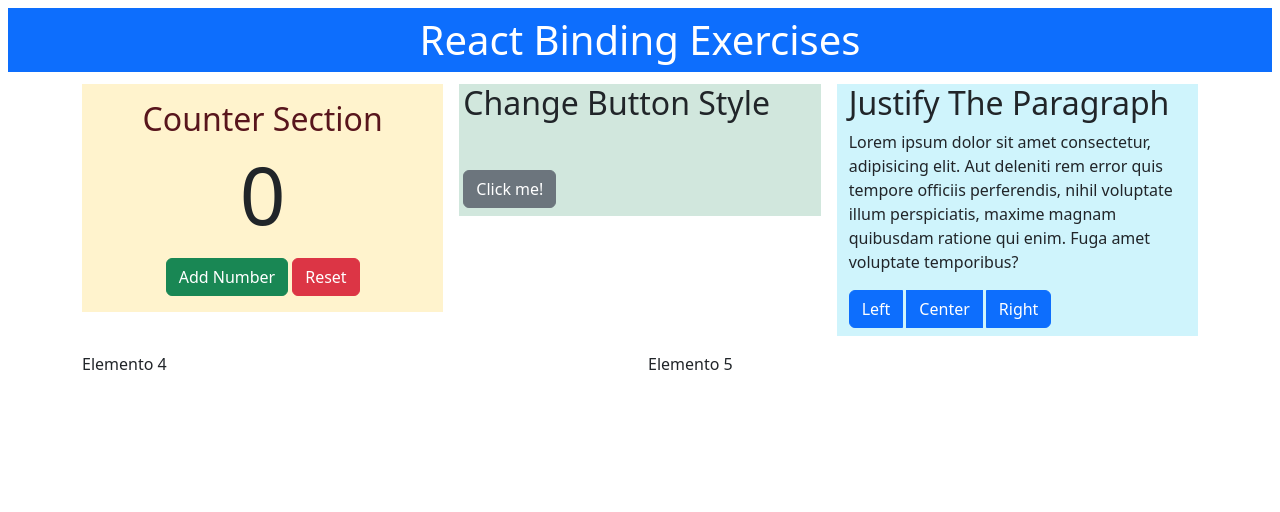
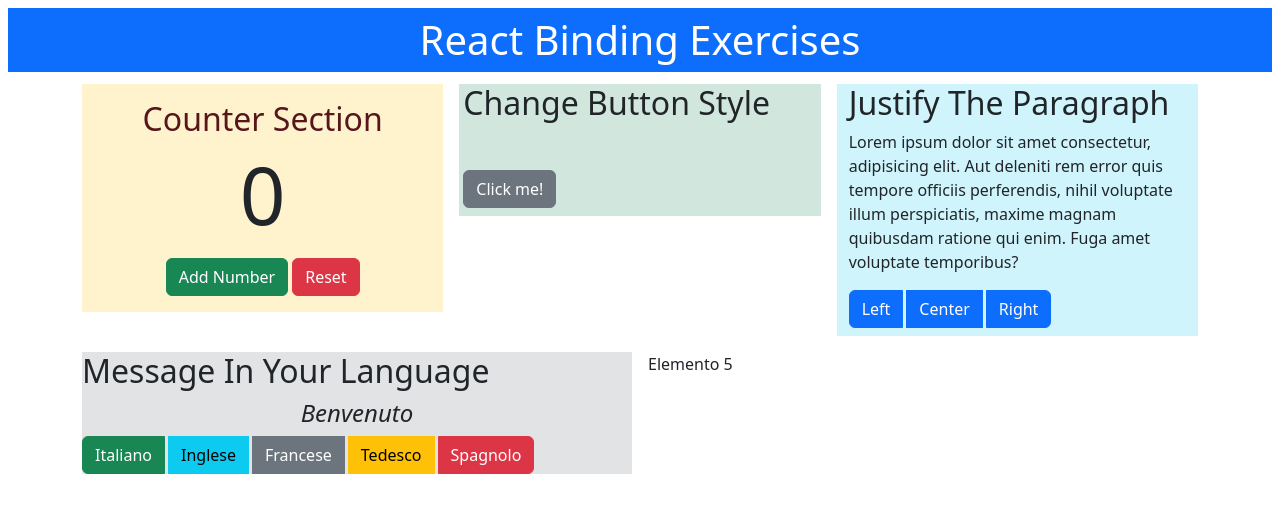
Before and after one commit to mariarita-depierro/react-binding, a React (Vite) app: page / in a window 1280 px wide. Shown: the top 512 px of the page. Built offline with nearby package versions, Linux system fonts and the light colour scheme.

Commit message:
add MessageByLanguageSection.jsx

```diff
--- a/src/components/layout/Main.jsx
+++ b/src/components/layout/Main.jsx
@@ -1,12 +1,13 @@
 import ButtonStyleSection from "../sections/ButtonStyleSection";
 import CounterSection from "../sections/CounterSection";
 import JustifyParagraphSection from "../sections/JustifyParagraphSection";
+import MessageByLanguageSection from "../sections/MessageByLanguageSection";
 
 export default function Main() {
   return (
     <section className="container">
       <div class="row g-3">
-        {/* <!-- Prima riga (3 elementi da 4 colonne ciascuno = 12) --> */}
+        {/* <!-- Prima riga --> */}
         <div class="col-md-4">
           <CounterSection />
         </div>
@@ -17,14 +18,13 @@ export default function Main() {
           <JustifyParagraphSection />
         </div>
 
-        {/* <!-- Seconda riga (2 elementi da 6 colonne ciascuno = 12) --> */}
-        <div class="col-md-6">Elemento 4</div>
+        {/* <!-- Seconda riga --> */}
+        <div class="col-md-6">
+          <MessageByLanguageSection />
+        </div>
         <div class="col-md-6">Elemento 5</div>
       </div>
     </section>
-
-    /* Visualizza un messaggio di benvenuto che si aggiorni in tempo reale
-scegliendo tra diverse lingue tramite una serie di bottoni dedicati*/
 
     /* Genera una lista di attività permettendo di segnare ogni elemento
 come completato applicando una classe con stile testuale barrato quando
--- /dev/null
+++ b/src/components/sections/MessageByLanguageSection.jsx
@@ -0,0 +1,63 @@
+/* Visualizza un messaggio di benvenuto che si aggiorni in tempo reale
+scegliendo tra diverse lingue tramite una serie di bottoni dedicati*/
+
+import { useState } from "react";
+
+const messages = [
+  {
+    id: "it",
+    label: "Italiano",
+    body: "Benvenuto",
+    color: "success",
+  },
+  {
+    id: "en",
+    label: "Inglese",
+    body: "Welcome",
+    color: "info",
+  },
+  {
+    id: "fr",
+    label: "Francese",
+    body: "Accueillir",
+    color: "secondary",
+  },
+  {
+    id: "de",
+    label: "Tedesco",
+    body: "Willkommen",
+    color: "warning",
+  },
+  {
+    id: "es",
+    label: "Spagnolo",
+    body: "Bienvenido",
+    color: "danger",
+  },
+];
+
+export default function MessageByLanguageSection() {
+  const [language, setLanguage] = useState("it");
+
+  function handleLanguage(newLanguage) {
+    setLanguage(newLanguage);
+  }
+  const currentMessage = messages.find((msg) => msg.id === language);
+  return (
+    <section className="bg-secondary-subtle mb-3">
+      <h2>Message In Your Language</h2>
+      <h4 className="fst-italic text-center">{currentMessage.body}</h4>
+      <div className="btn-group">
+        {messages.map((message) => (
+          <button
+            key={message.id}
+            onClick={() => handleLanguage(message.id)}
+            className={`btn btn-${message.color} me-1`}
+          >
+            {message.label}
+          </button>
+        ))}
+      </div>
+    </section>
+  );
+}
```
